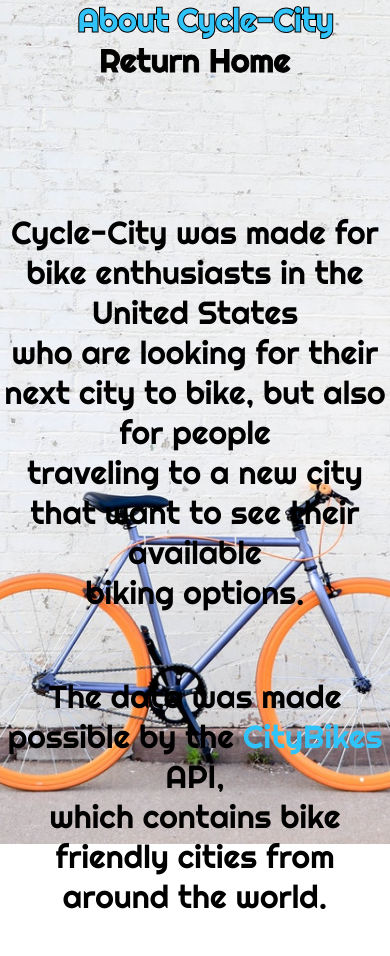
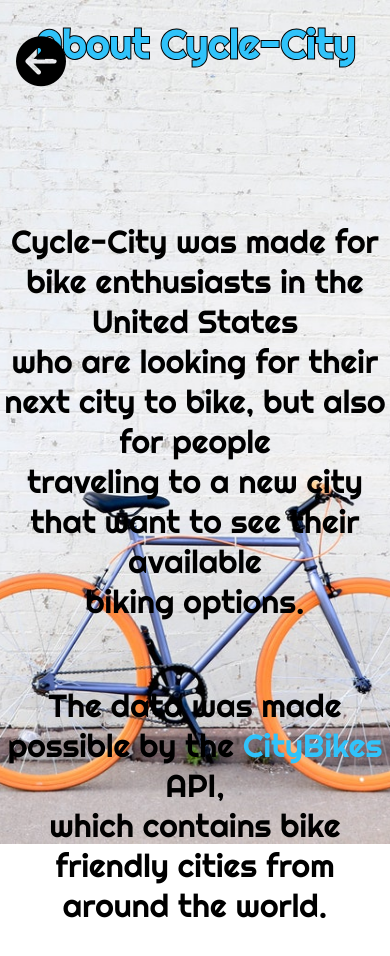
Before and after one commit to saadricklamar/cycle-city, a React (Create React App) app: page /About in a window 390 px wide. Built offline with nearby package versions, Linux system fonts and the light colour scheme.

Commit message:
Add arrow representing return to home page for media queries

```diff
--- a/src/components/About/About.js
+++ b/src/components/About/About.js
@@ -6,6 +6,9 @@ const About = () => {
   return (
     <div className="about">
       <header>
+      <button className="go-home">
+          <i className="fas fa-arrow-circle-left" />
+        </button>
         <h1 className="about-header">About Cycle-City</h1>
         <Link className="return-home" to="/">
           Return Home
--- a/src/components/About/About.scss
+++ b/src/components/About/About.scss
@@ -6,6 +6,10 @@
   -o-background-size: cover;
   background-size: cover;
   height: 100vh;
+
+  .go-home {
+    display: none;
+  }
 
   .about-header,
   .return-home {
@@ -41,3 +45,32 @@
     }
   }
 }
+
+@media (max-width: 770px) {
+  .about {
+
+    .about-header {
+      font-size: 2.5rem;
+      margin: 0 auto;
+      padding: 20px;
+    }
+
+    .return-home {
+      display: none;
+    }
+
+    .go-home {
+      display: block;
+      background: transparent;
+      border: none;
+      cursor: pointer;
+
+      .fa-arrow-circle-left {
+        color: black;
+        &:hover {
+          color: #30c3fa;
+        }
+      }
+    }
+  }
+}
--- a/src/containers/Home/Home.js
+++ b/src/containers/Home/Home.js
@@ -44,7 +44,7 @@ export class Home extends Component {
       );
     }
     if (isLoading && !bikePaths.length) {
-      return <div className="loader" />;
+      return <div className="loader"/>;
     } else {
       return (
         <div className="home">
```
